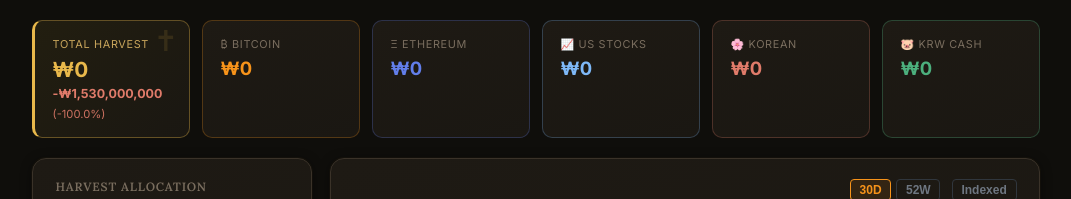
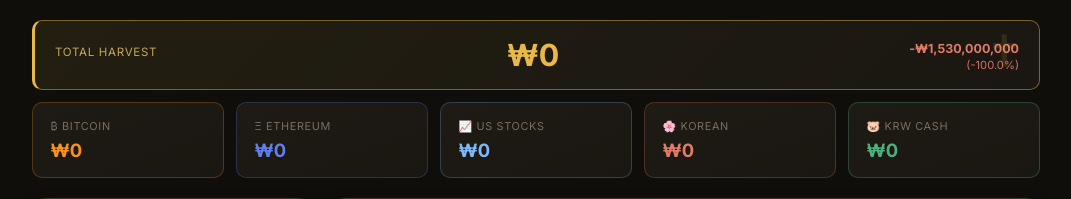
Before and after one commit to melisan/BTCtracker, a Flask app: page / in a window 1280 px wide. Shown: the part 124-323 px from the top of the page, without its empty margins (104-1175 px from the left). Run offline with Flask 3, Linux system fonts and the light colour scheme; data that the repository does not hold is empty; some libraries are stand-ins or nearby versions.

Commit message:
Total card spans full width on Overview; history table shows — for zero sub-values
- scard-total: grid-column 1/-1, flex row layout, font-size 1.9rem — stands alone
- Sub-cards (BTC/ETH/US/Korean/KRW) flow in 5-column row below
- History table: show — instead of 0 for sub-columns (btc/eth/us/korean/krw total)
  so the last snapshot with missing stock prices doesn't display false zeros

Co-Authored-By: Claude Sonnet 4.6 <noreply@anthropic.com>
Claude-Session: https://claude.ai/code/session_01JZMHw4eBRgaaBZjvjBoQuB

```diff
--- a/static/css/style.css
+++ b/static/css/style.css
@@ -78,7 +78,7 @@ h1 { font-family: 'Lora', Georgia, serif; font-size: 1.35rem; font-weight: 700;
 /* ── Summary Cards (Total tab) ── */
 .summary-grid {
   display: grid;
-  grid-template-columns: repeat(6, 1fr);
+  grid-template-columns: repeat(5, 1fr);
   gap: 0.75rem; margin-bottom: 1.25rem;
 }
 .scard {
@@ -93,16 +93,20 @@ h1 { font-family: 'Lora', Georgia, serif; font-size: 1.35rem; font-weight: 700;
 }
 .scard-value { font-size: 1.15rem; font-weight: 700; color: var(--faith); }
 .scard-total  {
+  grid-column: 1 / -1;
   background: linear-gradient(135deg, #221e10 0%, #1a1712 100%);
-  border-color: rgba(232,184,75,0.35); border-left: 3px solid var(--gold);
+  border-color: rgba(232,184,75,0.45); border-left: 3px solid var(--gold);
   position: relative; overflow: hidden;
+  display: flex; align-items: center; justify-content: space-between;
+  padding: 1rem 1.25rem;
 }
 .scard-total::after {
-  content: "✝"; position: absolute; top: 0.4rem; right: 0.7rem;
-  color: var(--gold); opacity: 0.12; font-size: 1.8rem; line-height: 1; pointer-events: none;
+  content: "✝"; position: absolute; top: 0.5rem; right: 1rem;
+  color: var(--gold); opacity: 0.12; font-size: 2.8rem; line-height: 1; pointer-events: none;
 }
-.scard-total  .scard-value { color: var(--gold); font-size: 1.3rem; }
-.scard-total  .scard-label { color: #c9a65c; }
+.scard-total .scard-label { font-size: 0.72rem; color: #c9a65c; }
+.scard-total .scard-value { color: var(--gold); font-size: 1.9rem; font-weight: 700; }
+.scard-total .scard-gain-row { display: flex; flex-direction: column; align-items: flex-end; gap: 2px; }
 .scard-btc    { border-color: rgba(247,147,26,0.25); }
 .scard-btc    .scard-value { color: var(--btc); }
 .scard-eth    { border-color: rgba(98,126,234,0.25); }
@@ -602,7 +606,7 @@ canvas { width: 100% !important; }
 
 /* ── Responsive ── */
 @media (max-width: 900px) {
-  .summary-grid { grid-template-columns: repeat(3, 1fr); }
+  .summary-grid { grid-template-columns: repeat(5, 1fr); }
   .ret-summary-grid { grid-template-columns: repeat(2, 1fr); }
   .ret-params-grid  { grid-template-columns: repeat(3, 1fr); }
   .ret-proj-grid    { grid-template-columns: repeat(2, 1fr); }
@@ -612,7 +616,7 @@ canvas { width: 100% !important; }
   .pie-wrap { height: 180px; }
 }
 @media (max-width: 560px) {
-  .summary-grid { grid-template-columns: repeat(2, 1fr); }
+  .summary-grid { grid-template-columns: repeat(3, 1fr); }
   .ret-summary-grid { grid-template-columns: repeat(2, 1fr); }
   .ret-params-grid  { grid-template-columns: repeat(2, 1fr); }
   .ret-proj-grid    { grid-template-columns: 1fr 1fr; }
--- a/static/js/app.js
+++ b/static/js/app.js
@@ -619,11 +619,11 @@ function renderHistoryTable(data, S) {
       <td class="hist-total">${fmtKRW.format(total)}</td>
       <td class="${cls}">${sign}${fmtShort(gain)}</td>
       <td class="${cls}">${sign}${pct.toFixed(1)}%</td>
-      <td class="hist-sub">${fmtShort(r.btc_total_krw)}</td>
-      <td class="hist-sub">${fmtShort(r.eth_total_krw)}</td>
-      <td class="hist-sub">${fmtShort(r.us_total_krw)}</td>
-      <td class="hist-sub">${fmtShort(r.korean_total_krw)}</td>
-      <td class="hist-sub">${fmtShort(r.krw_total_krw)}</td>
+      <td class="hist-sub">${r.btc_total_krw    ? fmtShort(r.btc_total_krw)    : "—"}</td>
+      <td class="hist-sub">${r.eth_total_krw    ? fmtShort(r.eth_total_krw)    : "—"}</td>
+      <td class="hist-sub">${r.us_total_krw     ? fmtShort(r.us_total_krw)     : "—"}</td>
+      <td class="hist-sub">${r.korean_total_krw ? fmtShort(r.korean_total_krw) : "—"}</td>
+      <td class="hist-sub">${r.krw_total_krw    ? fmtShort(r.krw_total_krw)    : "—"}</td>
     </tr>`;
   }).join("");
 }
```
